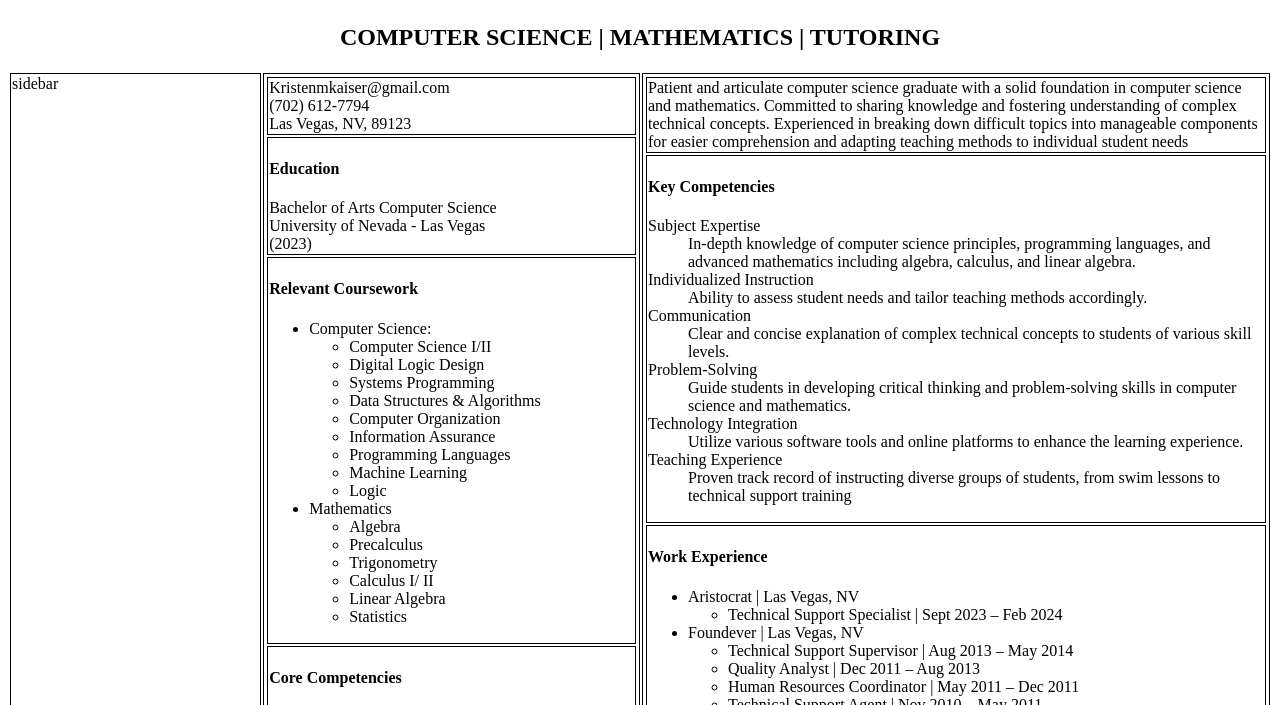
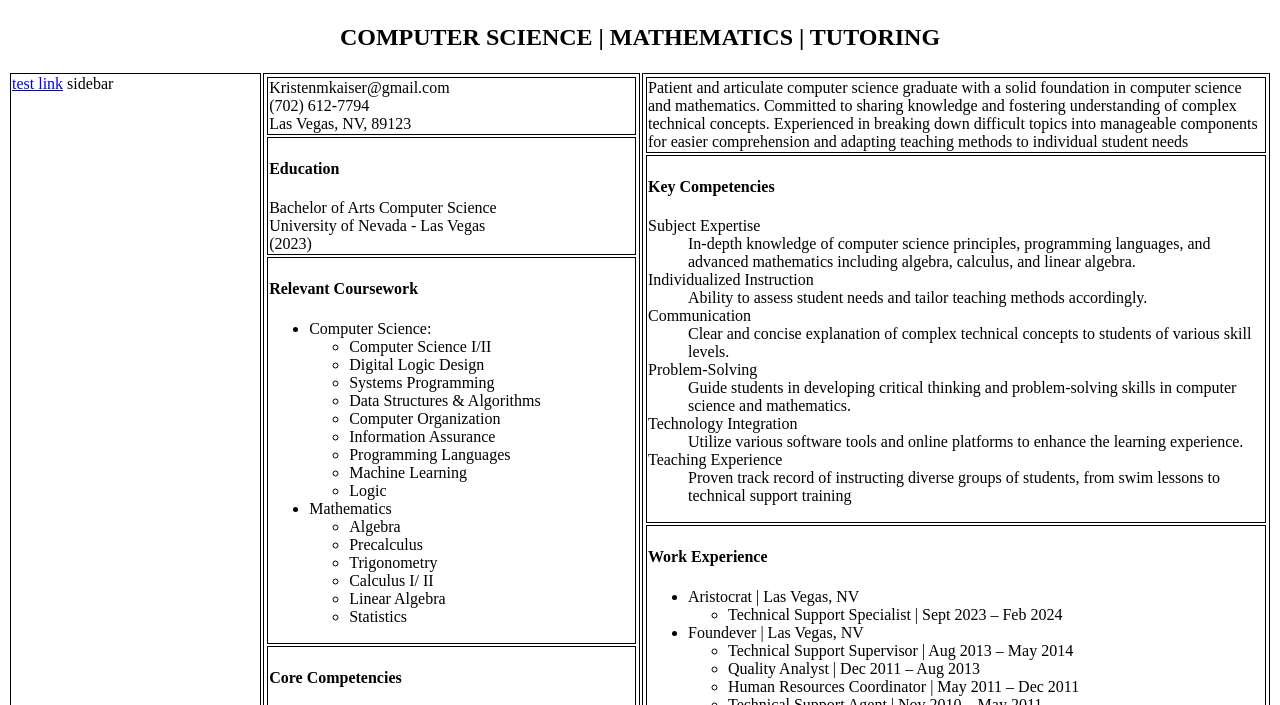
Before and after one commit to KristenKaiser/KristenKaiser.github.io, a plain HTML site: page index.html in a window 1280 px wide. Shown: the part 77-782 px from the top of the page. Drawn offline with Linux system fonts and the light colour scheme.

Commit message:
added link to test

```diff
--- a/index.html
+++ b/index.html
@@ -10,6 +10,7 @@
     <table style="width:100%">
 <!-- column 1 (sidebar) -->
         <td style="width:20%">
+            <a href="https://kristenkaiser.github.io/test.html">test link</a>
             sidebar
         </td>
 <!-- column 2 -->
```
